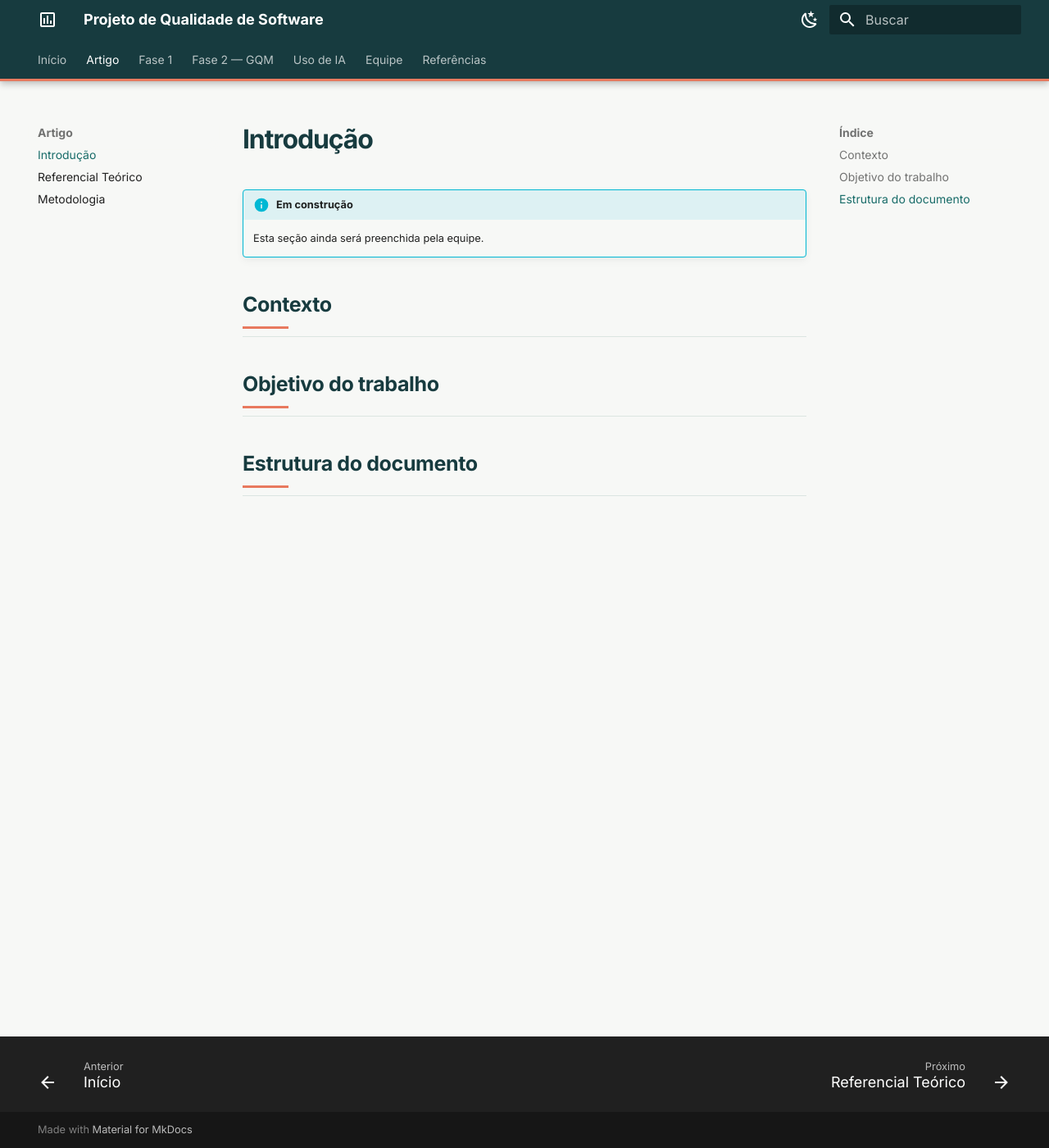
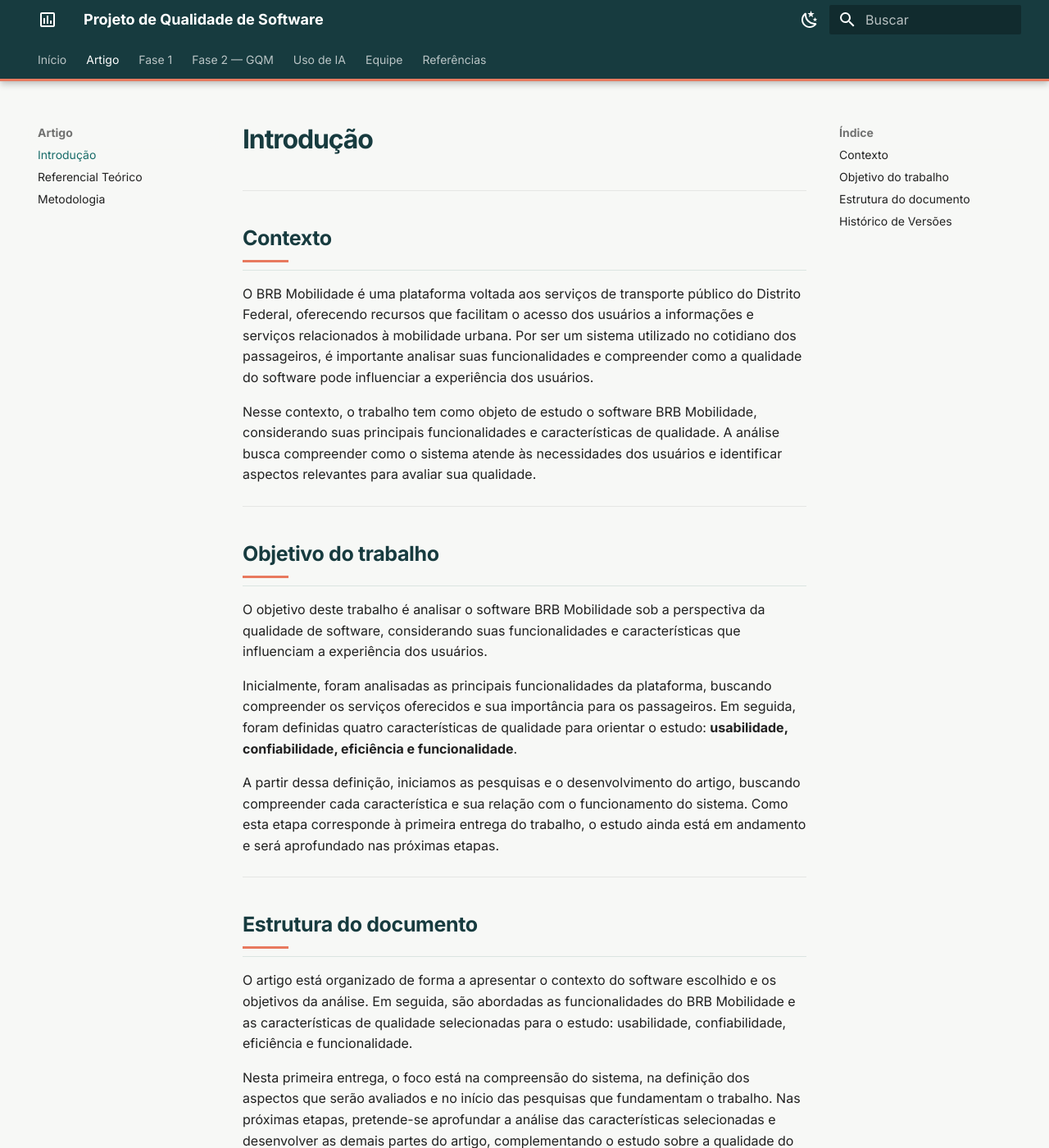
Before and after one commit to FCTE-Qualidade-de-Software-1/2026-2_T01_RUTH_LICHTERMAN, an MkDocs documentation site: the page built from docs/artigo/introducao.md, in a window 1280 px wide and 1400 px high. Shown: the whole window at 82% size. Built offline with MkDocs 1.6.1 and Material for MkDocs 9.7.7, drawn with Linux system fonts in a browser that asks for light colours; some of the changed text lies outside the part shown.

Commit message:
docs: adiciona introducao sobre o BRB Mobilidade

```diff
--- a/docs/artigo/introducao.md
+++ b/docs/artigo/introducao.md
@@ -1,16 +1,36 @@
 # Introdução
 
-!!! info "Em construção"
-    Esta seção ainda será preenchida pela equipe.
+---
 
 ## Contexto
 
-<!-- Apresente o contexto do projeto e o objeto avaliado. -->
+O BRB Mobilidade é uma plataforma voltada aos serviços de transporte público do Distrito Federal, oferecendo recursos que facilitam o acesso dos usuários a informações e serviços relacionados à mobilidade urbana. Por ser um sistema utilizado no cotidiano dos passageiros, é importante analisar suas funcionalidades e compreender como a qualidade do software pode influenciar a experiência dos usuários.
+
+Nesse contexto, o trabalho tem como objeto de estudo o software BRB Mobilidade, considerando suas principais funcionalidades e características de qualidade. A análise busca compreender como o sistema atende às necessidades dos usuários e identificar aspectos relevantes para avaliar sua qualidade.
+
+---
 
 ## Objetivo do trabalho
 
-<!-- Descreva o objetivo geral e os objetivos específicos. -->
+O objetivo deste trabalho é analisar o software BRB Mobilidade sob a perspectiva da qualidade de software, considerando suas funcionalidades e características que influenciam a experiência dos usuários.
+
+Inicialmente, foram analisadas as principais funcionalidades da plataforma, buscando compreender os serviços oferecidos e sua importância para os passageiros. Em seguida, foram definidas quatro características de qualidade para orientar o estudo: **usabilidade, confiabilidade, eficiência e funcionalidade**.
+
+A partir dessa definição, iniciamos as pesquisas e o desenvolvimento do artigo, buscando compreender cada característica e sua relação com o funcionamento do sistema. Como esta etapa corresponde à primeira entrega do trabalho, o estudo ainda está em andamento e será aprofundado nas próximas etapas.
+
+---
 
 ## Estrutura do documento
 
-<!-- Explique como o artigo está organizado. -->
+O artigo está organizado de forma a apresentar o contexto do software escolhido e os objetivos da análise. Em seguida, são abordadas as funcionalidades do BRB Mobilidade e as características de qualidade selecionadas para o estudo: usabilidade, confiabilidade, eficiência e funcionalidade.
+
+Nesta primeira entrega, o foco está na compreensão do sistema, na definição dos aspectos que serão avaliados e no início das pesquisas que fundamentam o trabalho. Nas próximas etapas, pretende-se aprofundar a análise das características selecionadas e desenvolver as demais partes do artigo, complementando o estudo sobre a qualidade do software.
+
+---
+
+## Histórico de Versões
+
+| Versão | Data       | Descrição                                             | Autor(es)       | Revisor(es) |
+| :----: | :--------: | :---------------------------------------------------- | :-------------: | :---------: |
+| 1.1    | 13/10/2026 | Criação da Pagina Introdução do Artigo               | Arthur Fernandes  | Giovana Fontes    |
+| 1.2    | 17/10/2026 | Adição de Informações iniciais da introdução do artigo     |  Giovana Fontes  | Arthur Fernandes   |
```
